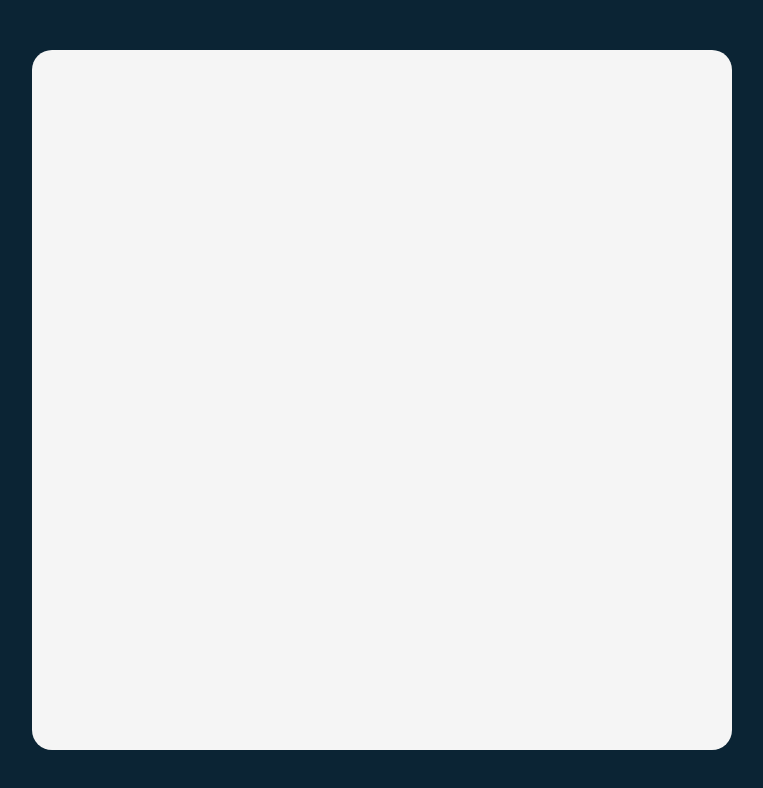
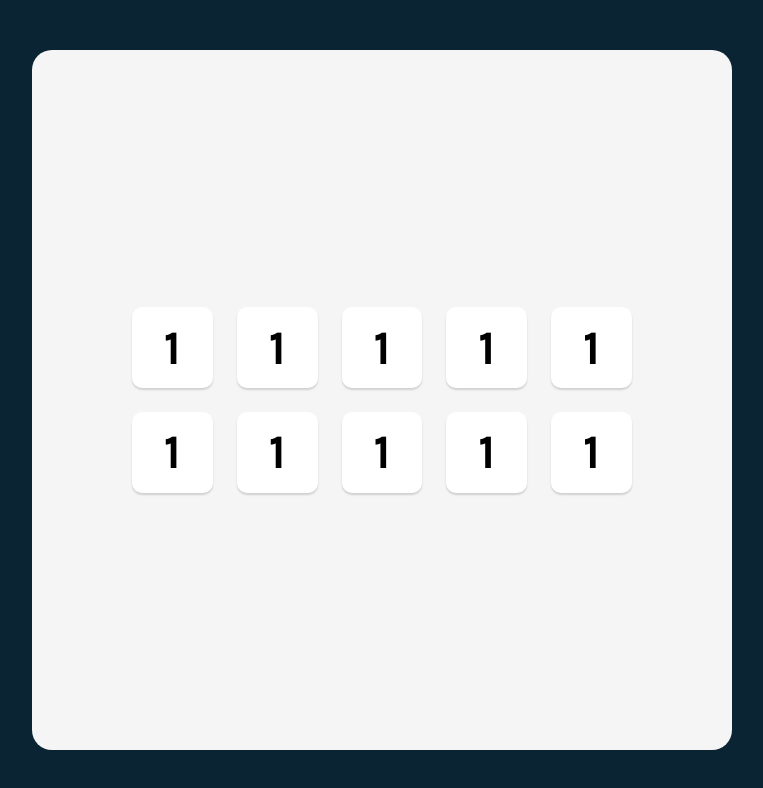
Before and after one commit to SanJammin/tenzies, a React (Vite) app: page / in a window 1280 px wide. Shown: the top 788 px of the page, without its empty margins (258-1021 px from the left). Built offline with nearby package versions, Linux system fonts and the light colour scheme.

Commit message:
Create dice

```diff
--- a/index.html
+++ b/index.html
@@ -4,9 +4,9 @@
     <meta charset="UTF-8" />
     <meta name="viewport" content="width=device-width, initial-scale=1.0" />
     <link rel="icon" type="image/png" href="/dice-six-faces-six.png" />
-    <link rel="preconnect" href="https://fonts.googleapis.com" />
-    <link rel="preconnect" href="https://fonts.gstatic.com" crossorigin />
-    <link href="https://fonts.googleapis.com/css2?family=Inter:ital,opsz,wght@0,14..32,100..900;1,14..32,100..900&display=swap" rel="stylesheet" />
+    <link rel="preconnect" href="https://fonts.googleapis.com">
+    <link rel="preconnect" href="https://fonts.gstatic.com" crossorigin>
+    <link href="https://fonts.googleapis.com/css2?family=Inter:ital,opsz,wght@0,14..32,100..900;1,14..32,100..900&family=Karla:ital,wght@0,200..800;1,200..800&display=swap" rel="stylesheet">
     <title>Tenzies</title>
   </head>
   <body>
--- a/src/App.css
+++ b/src/App.css
@@ -8,12 +8,39 @@ body {
   display: flex;
   justify-content: center;
   align-items: center;
-  height: 100vh;
+  min-height: 100vh;
+  padding: 1rem;
+  font-family: "Karla", sans-serif;
 }
 
 main {
   background-color: #F5F5F5;
-  width: 700px;
-  height: 700px;
-  border-radius: 20px;
+  width: min(90vw, 700px);
+  aspect-ratio: 1 / 1;
+  border-radius: 1.25rem;
+  display: flex;
+  align-items: center;
+  justify-content: center;
 }
+
+.dice-holder {
+  display: grid;
+  grid-template-columns: repeat(5, 1fr);
+  gap: 1.5rem;
+  width: 90%;
+  max-width: 500px;
+}
+
+.die {
+  aspect-ratio: 1 / 1;
+  width: 100%;
+  background-color: white;
+  box-shadow: 0px 2px 2px rgba(0, 0, 0, 0.15);
+  display: flex;
+  justify-content: center;
+  align-items: center;
+  border-radius: 10px;
+  font-size: clamp(1rem, 5vw, 3rem);
+  font-weight: bold;
+  cursor: pointer;
+}
--- a/src/App.jsx
+++ b/src/App.jsx
@@ -1,12 +1,24 @@
 import { useState } from "react";
 import "./App.css";
+import Die from "./Die";
 
 function App() {
 
   return (
     <>
       <main>
-
+        <div className="dice-holder">
+          <Die value={1} />
+          <Die value={1} />
+          <Die value={1} />
+          <Die value={1} />
+          <Die value={1} />
+          <Die value={1} />
+          <Die value={1} />
+          <Die value={1} />
+          <Die value={1} />
+          <Die value={1} />
+        </div>
       </main>
     </>
   );
--- /dev/null
+++ b/src/Die.jsx
@@ -0,0 +1,5 @@
+export default function Die(props) {
+    return (
+        <div className="die">{props.value}</div>
+    );
+}
```
